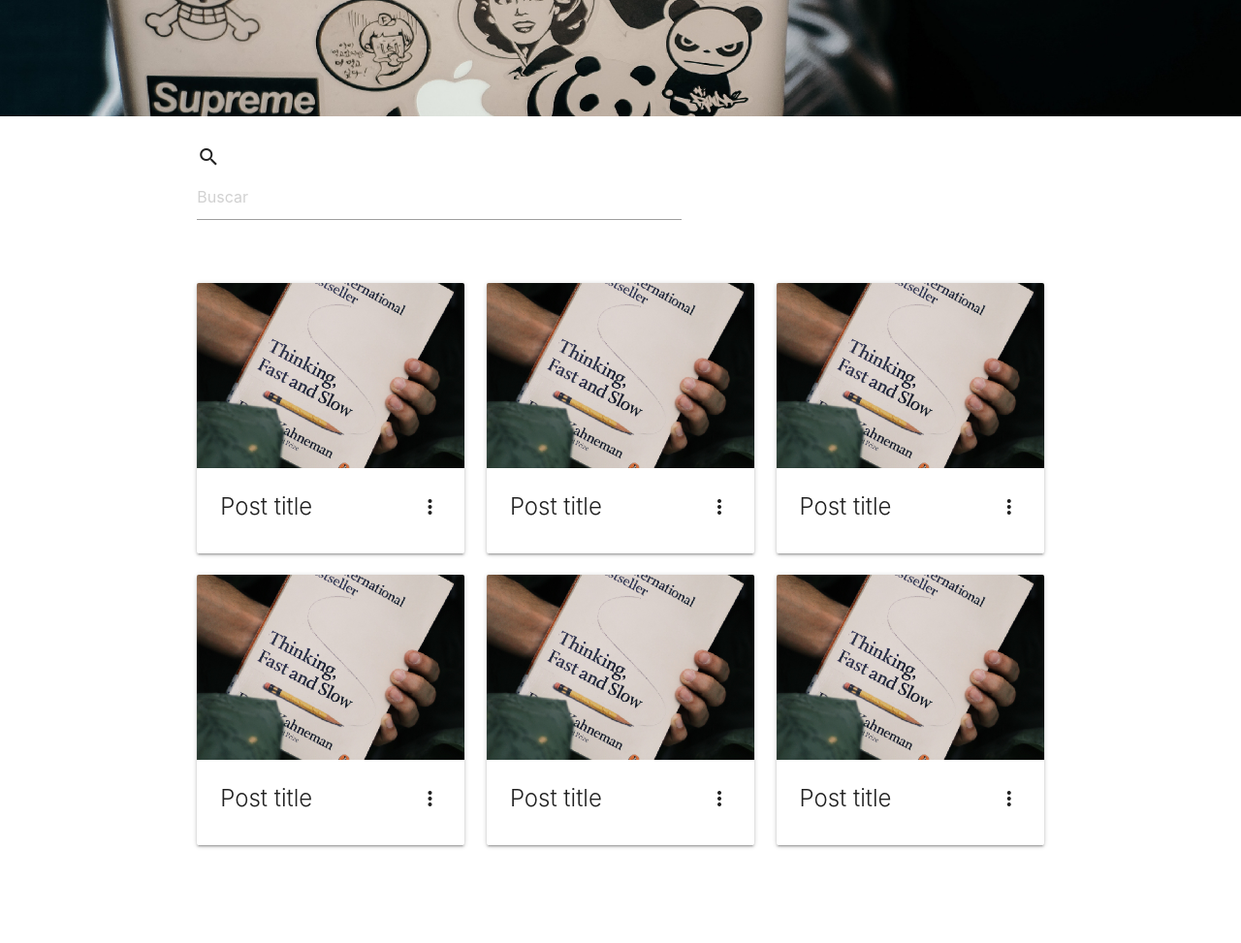
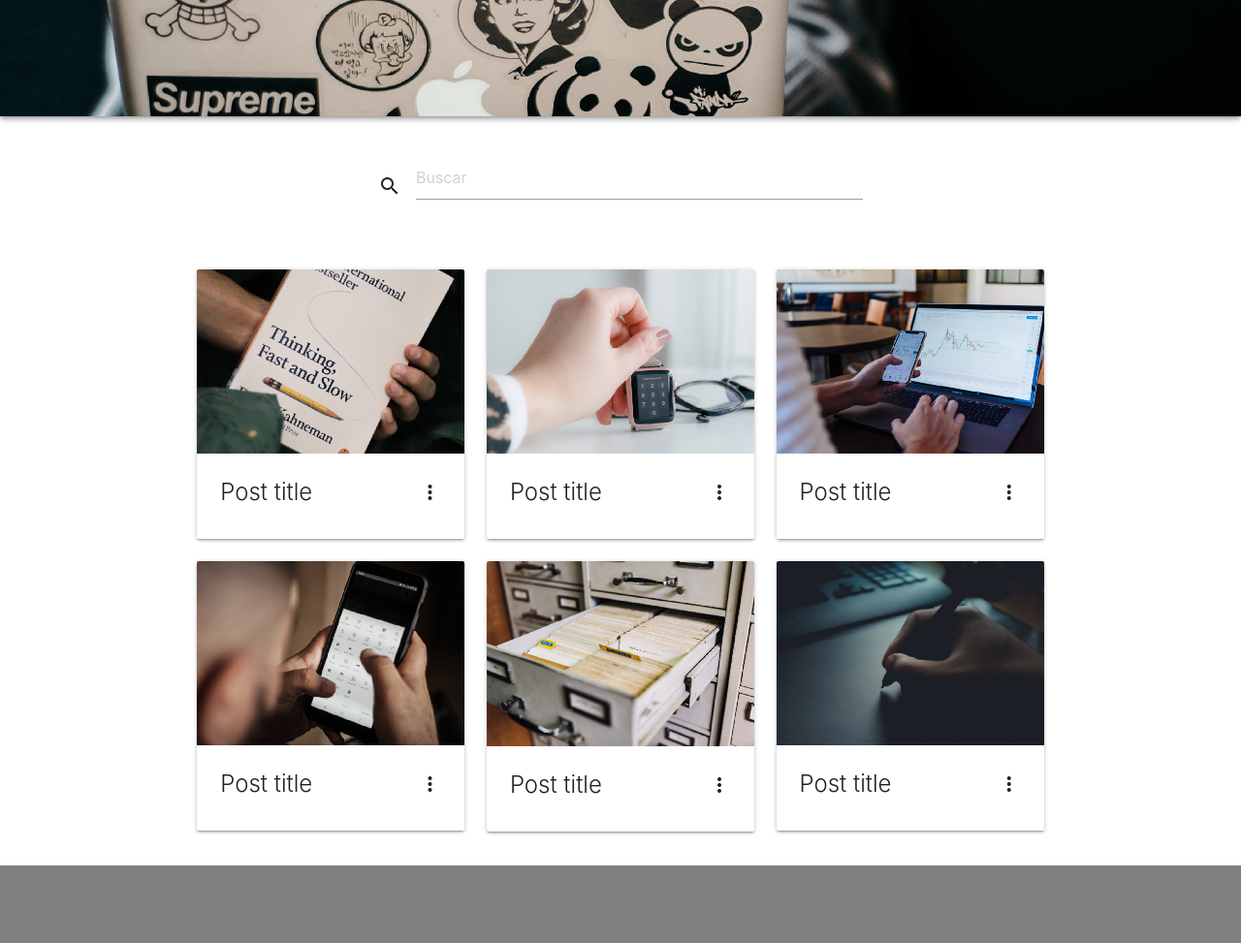
Before and after one commit to edwintrumpet/learning-materialize-platzi-blog, a plain HTML site: page index.html in a window 1280 px wide. Shown: the part 380-1353 px from the top of the page at 97% size. Before the commit the page ends 1287 px from the top, so only its background shows below. Drawn offline with nearby package versions, Linux system fonts and the light colour scheme.

Commit message:
Terminando el index.html y estilos en el mainpage

```diff
--- a/css/main.css
+++ b/css/main.css
@@ -41,3 +41,25 @@
     background-position: center;
     background-size: cover;
 }
+
+.input-field.input-container {
+    height: 100px;
+    float: none;
+    display: flex;
+    margin: 0 auto;
+}
+
+.input-field > #search {
+    margin-top: 25px;
+}
+
+.input-container i {
+    margin-top: 45px;
+    margin-right: 15px;
+}
+
+footer.page-footer {
+    height: 80px;
+    background: grey;
+    bottom: 0;
+}
--- a/index.html
+++ b/index.html
@@ -17,7 +17,7 @@
             <a href="#" class="brand-logo valign-wrapper">
                 <img
                     alt="Logo de blog"
-                    class="responsive-img left"
+                    class="responsive-img left z-depth-2"
                     src="assets/img/Logo.jpg"
                 >
             </a>
@@ -27,7 +27,7 @@
                 <li><a class="btn" href="#">Registro</a></li>
             </ul>
         </nav>
-        <section class="header-main-pic"></section>
+        <section class="header-main-pic z-depth-2"></section>
     </header>
     <main class="container">
         <section>
@@ -76,7 +76,7 @@
                             <img
                                 alt="book"
                                 class="activator"
-                                src="./assets/img/card1.jpg"
+                                src="./assets/img/card2.jpg"
                             >
                         </div>
                         <div class="card-content">
@@ -104,7 +104,7 @@
                             <img
                                 alt="book"
                                 class="activator"
-                                src="./assets/img/card1.jpg"
+                                src="./assets/img/card3.jpg"
                             >
                         </div>
                         <div class="card-content">
@@ -132,7 +132,7 @@
                             <img
                                 alt="book"
                                 class="activator"
-                                src="./assets/img/card1.jpg"
+                                src="./assets/img/card4.jpg"
                             >
                         </div>
                         <div class="card-content">
@@ -160,7 +160,7 @@
                             <img
                                 alt="book"
                                 class="activator"
-                                src="./assets/img/card1.jpg"
+                                src="./assets/img/card5.jpg"
                             >
                         </div>
                         <div class="card-content">
@@ -188,7 +188,7 @@
                             <img
                                 alt="book"
                                 class="activator"
-                                src="./assets/img/card1.jpg"
+                                src="./assets/img/card6.jpg"
                             >
                         </div>
                         <div class="card-content">
@@ -213,6 +213,7 @@
             </div>
         </section>
     </main>
+    <footer class="page-footer"></footer>
 
     <!-- Compiled and minified JavaScript -->
     <script src="https://cdnjs.cloudflare.com/ajax/libs/materialize/1.0.0/js/materialize.min.js"></script>
```
